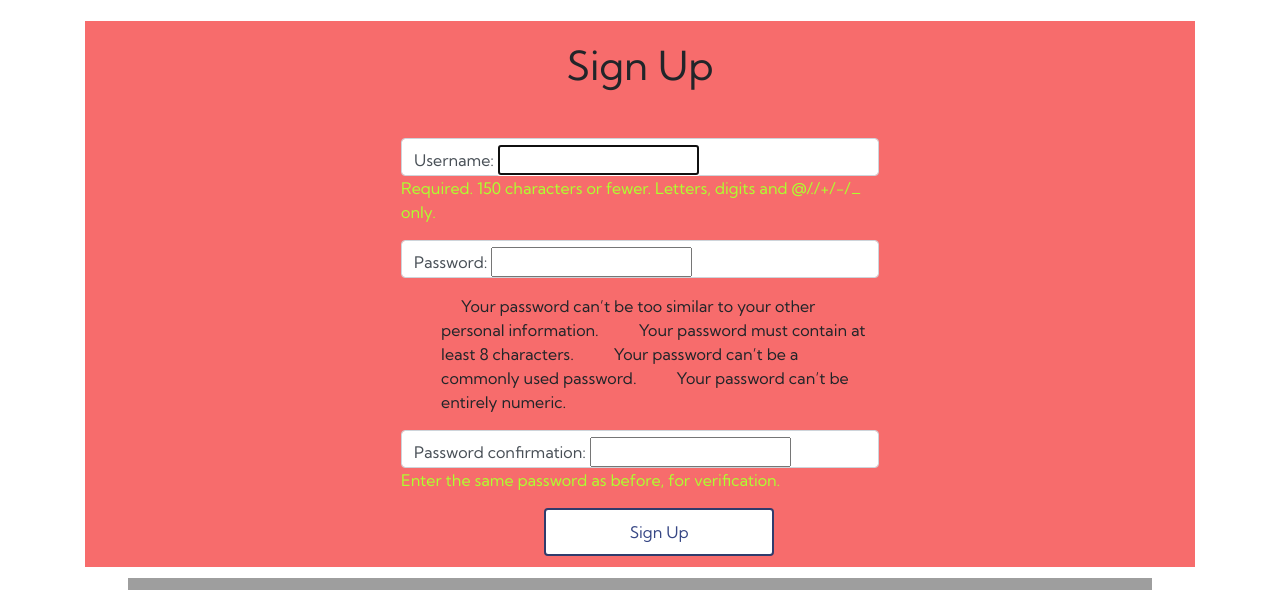
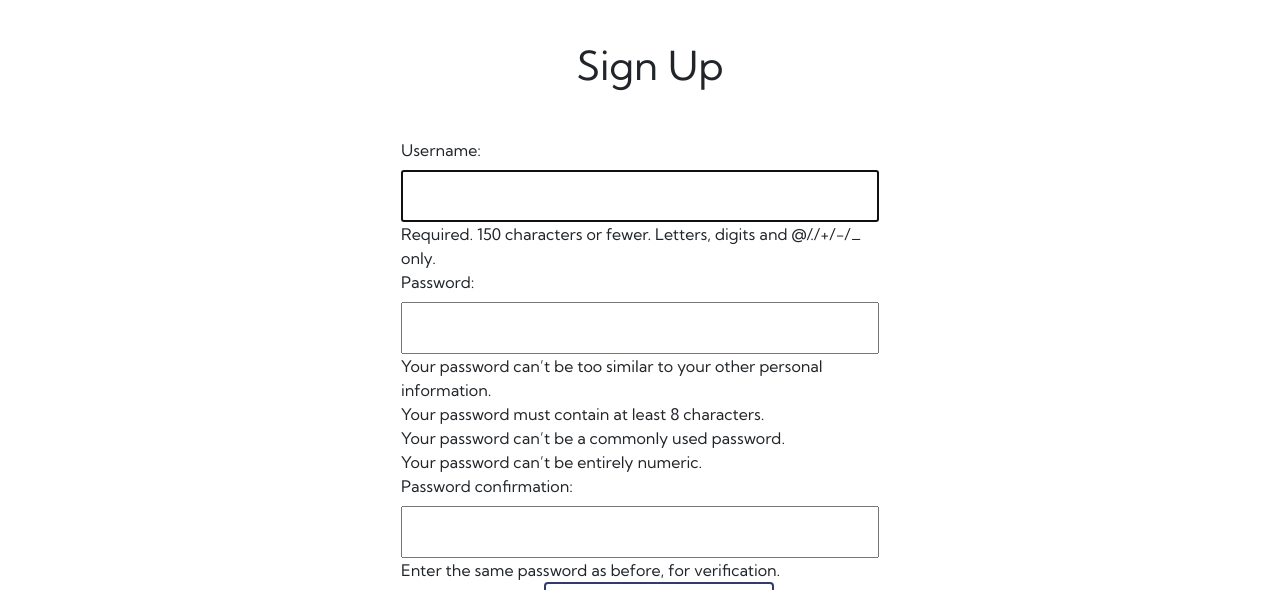
Before and after one commit to SherreAhlers/Scholar_Stack, a Django app: page /accounts/signup/ in a window 1280 px wide. Shown: the part 70-660 px from the top of the page. Run offline with Django 3.2, Linux system fonts and the light colour scheme; some libraries are stand-ins or nearby versions; grey boxes are pictures that could not be loaded.

Commit message:
signup form

```diff
--- a/scholarstack/main_app/static/css/style.css
+++ b/scholarstack/main_app/static/css/style.css
@@ -79,9 +79,11 @@ li>a {
     padding: 2%;
 }
 
-/* input {
-    border: none;
-} */
+input {
+    width: 100%;
+    padding: 12px;
+    resize: vertical;
+}
 
 .btn {
     width: 48%;
@@ -94,12 +96,12 @@ li>a {
 }
 
 .btn:hover {
-    border: ;
-    background-color: #f76c6c;
-    color: #374785;
+    background-color: rgba(248, 233, 161, .3);
+    color: #24305E;
+    border: 2px solid #374785;
 }
 
-form .con {
+/* form .con {
     display: -webkit-inline-box;
     display: inline-block;
     -webkit-justify-content: space-around;
@@ -107,18 +109,32 @@ form .con {
     -webkit-flex-wrap: wrap;
     flex-wrap: wrap;
     margin: 0 auto;
+} */
+
+.login-form {
+    width: 25%;
+    border-radius: 20px;
+    box-shadow: 3px 3px 3px 3px rgba(36, 48, 94, 0.6);
+    margin: 5em auto;
+    display: flex;
 }
 
 .login-info {
+    padding-left: 20px;
     margin: 2% auto 10% auto;
     text-align: center;
+    /* background-color:#008080;
+    border-top-left-radius: 20px;
+    border-bottom-left-radius: 20px;
+
+
+    justify-content: center;
+    color: #fff */
 }
 
 /* sign up */
 
-.overlay {
-    background-color: #f76c6c;
-}
+
 
 .sign-form {
     width: 500px;
@@ -129,10 +145,28 @@ form .con {
     padding: 1%;
 }
 
-p {
-    color: greenyellow;
+.form-content {
+    display: flex;
+    flex-direction: column;
 }
 
-.form-content {
+.form-content li {
+    padding: 0;
+}
 
+
+.form-control {
+    border: none;
 }
+
+span.helptext ul {
+    display: flex;
+    margin: 0;
+    padding: 0;
+    flex-direction: column;
+}
+
+span.helptext ul li {
+    padding-top: 0;
+    padding-bottom: 0;
+}
--- a/scholarstack/main_app/templates/registration/signup.html
+++ b/scholarstack/main_app/templates/registration/signup.html
@@ -8,7 +8,8 @@
             <div class="form-content">
                 {% csrf_token %}
                 {% for field in form %}
-                <div class="form-field">
+                {{ form.as_ul }}
+                <!-- <div class="form-field">
                     <div role="group" class="form-control">
                         {{ field.label_tag }}
                         {{ field }}
@@ -25,7 +26,7 @@
                     {% endif %}
                 </div>
                 {% endfor %}
-                {{ form.non_field_errors }}
+                {{ form.non_field_errors }} -->
             </div>
             <input type="submit" class="btn" value="Sign Up">
         </div>
```
